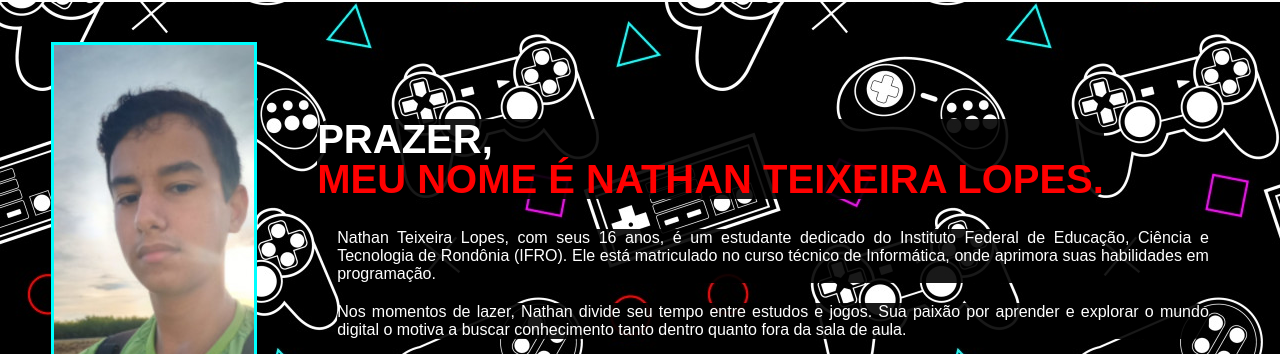
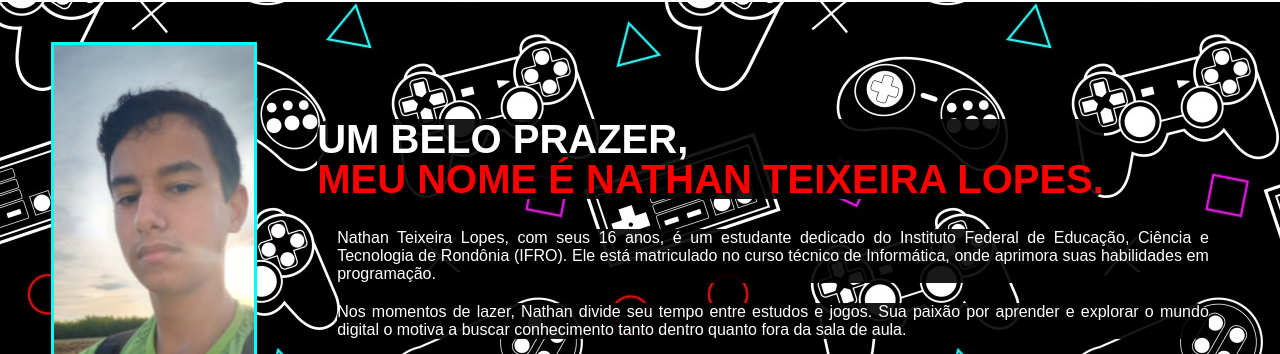
Before and after one commit to NathanTLopes/NathanTLopes.github.io, a plain HTML site: page indexsobre.html in a window 1280 px wide. Shown: the part 84-438 px from the top of the page. Drawn offline with nearby package versions, Linux system fonts and the light colour scheme.

Commit message:
atualizacao

```diff
--- a/indexsobre.html
+++ b/indexsobre.html
@@ -30,7 +30,7 @@
                     </div>
 
                     <div class="txt-sobre">
-                        <h2>PRAZER, <span>MEU NOME É NATHAN TEIXEIRA LOPES.</span></h2>
+                        <h2>UM BELO PRAZER, <span>MEU NOME É NATHAN TEIXEIRA LOPES.</span></h2>
                         <p>Nathan Teixeira Lopes, com seus 16 anos, é um estudante dedicado do Instituto Federal de Educação,
                         Ciência e Tecnologia de Rondônia (IFRO). Ele está matriculado no curso técnico de Informática,
                         onde aprimora suas habilidades em programação.</p>
```
